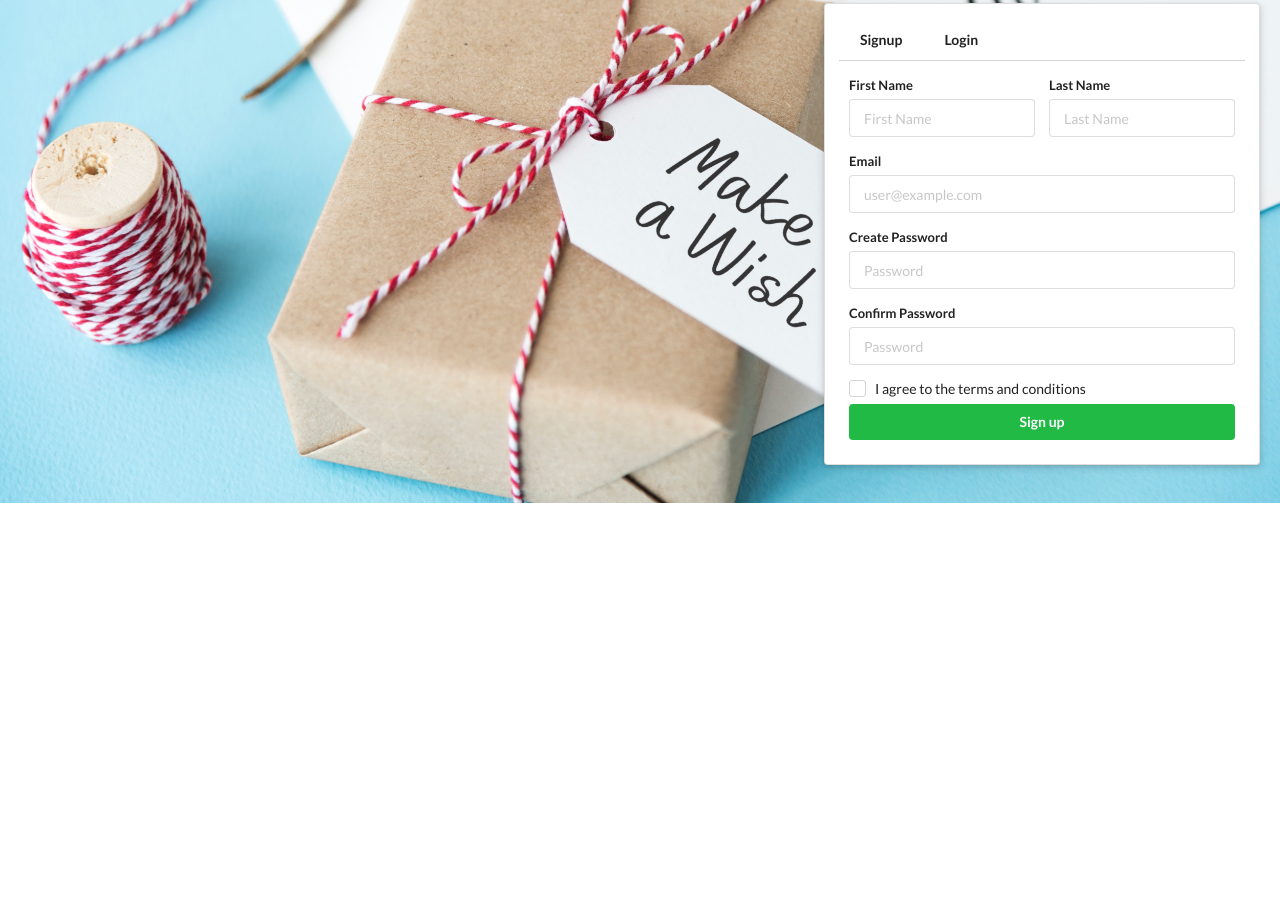
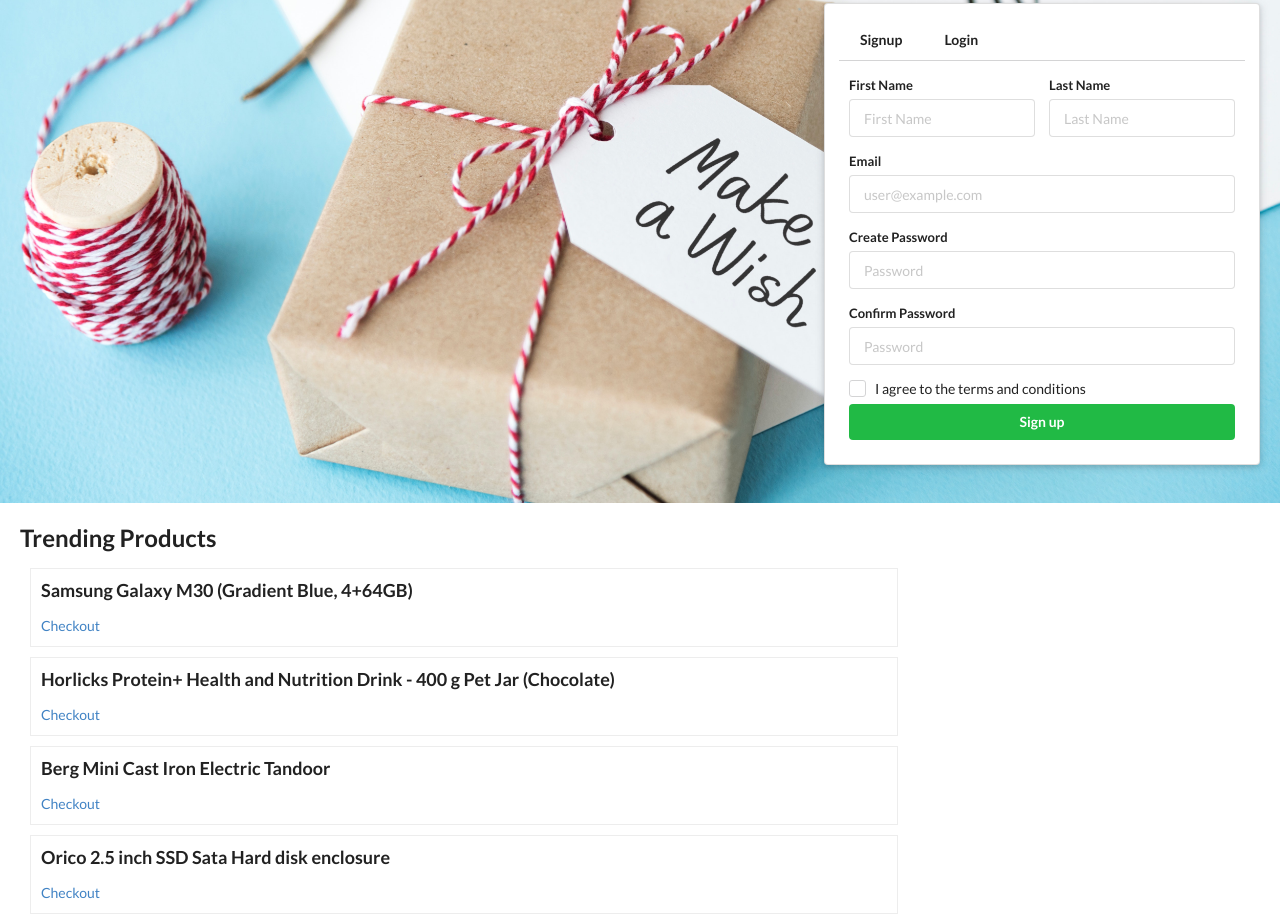
Before and after one commit to rahul-11/ignouproject, a React app in the folder client/: page / in a window 1280 px wide. Shown: the part 281-1195 px from the top of the page. Before the commit the page ends 800 px from the top, so only its background shows below. Built offline with nearby package versions, Linux system fonts and the light colour scheme.

Commit message:
added products to landing page

```diff
--- a/client/src/actions/keys.js
+++ b/client/src/actions/keys.js
@@ -11,3 +11,9 @@ else{
     baseUrl : "/api"
   }
 }
+
+/**
+ * This is the temporary solution for making requests
+ * to the backend in production environment.
+ * -> Need to implement the Environment variables.
+ *  */
--- a/client/src/components/Landing/Landing.css
+++ b/client/src/components/Landing/Landing.css
@@ -24,3 +24,10 @@
 .landing_form{
   min-height: 60vh;
 }
+
+.product{
+  margin: 10px;
+  padding: 10px;
+  width: 70%;
+  border: 1px solid rgba(230, 230, 230, 0.7);
+}
--- a/client/src/components/Landing/Landing.js
+++ b/client/src/components/Landing/Landing.js
@@ -1,9 +1,7 @@
 import React from 'react';
 import Login from './Login';
 import Signup from './Signup';
-
-
-
+import ProductDisplay from './ProductsDisplay';
 import './Landing.css';
 
 class Landing extends React.Component{
@@ -22,6 +20,7 @@ class Landing extends React.Component{
   render(){
 
     return(
+      <div>
         <div className="landing_page">
           <div className="landing_form">
             <div className="ui segment raised">
@@ -43,6 +42,8 @@ class Landing extends React.Component{
             </div>
           </div>
         </div>
+        <ProductDisplay/>
+      </div>
     )
   }
 }
--- /dev/null
+++ b/client/src/components/Landing/ProductsDisplay.js
@@ -0,0 +1,32 @@
+import React from 'react';
+import './Landing.css';
+
+class ProductDisplay extends React.Component{
+  render(){
+    return(
+      <div>
+        <div className="products-section" style={{margin: "20px", height: "20vh"}}>
+          <h2>Trending Products</h2>
+          <div className="product">
+            <h3>Samsung Galaxy M30 (Gradient Blue, 4+64GB)</h3>
+            <a href="https://amzn.to/2LgHzrS">Checkout</a>
+          </div>
+          <div className="product">
+            <h3>Horlicks Protein+ Health and Nutrition Drink - 400 g Pet Jar (Chocolate)</h3>
+            <a href="https://amzn.to/2GPUw6h">Checkout</a>
+          </div>
+          <div className="product">
+            <h3>Berg Mini Cast Iron Electric Tandoor</h3>
+            <a href="https://amzn.to/2GSjFNF">Checkout</a>
+          </div>
+          <div className="product">
+            <h3>Orico 2.5 inch SSD Sata Hard disk enclosure</h3>
+            <a href="https://amzn.to/2J5Unyp">Checkout</a>
+          </div>
+        </div>
+      </div>
+    )
+  }
+}
+
+export default ProductDisplay;
```
Lines whose indentation alone changed are shown as unchanged.
